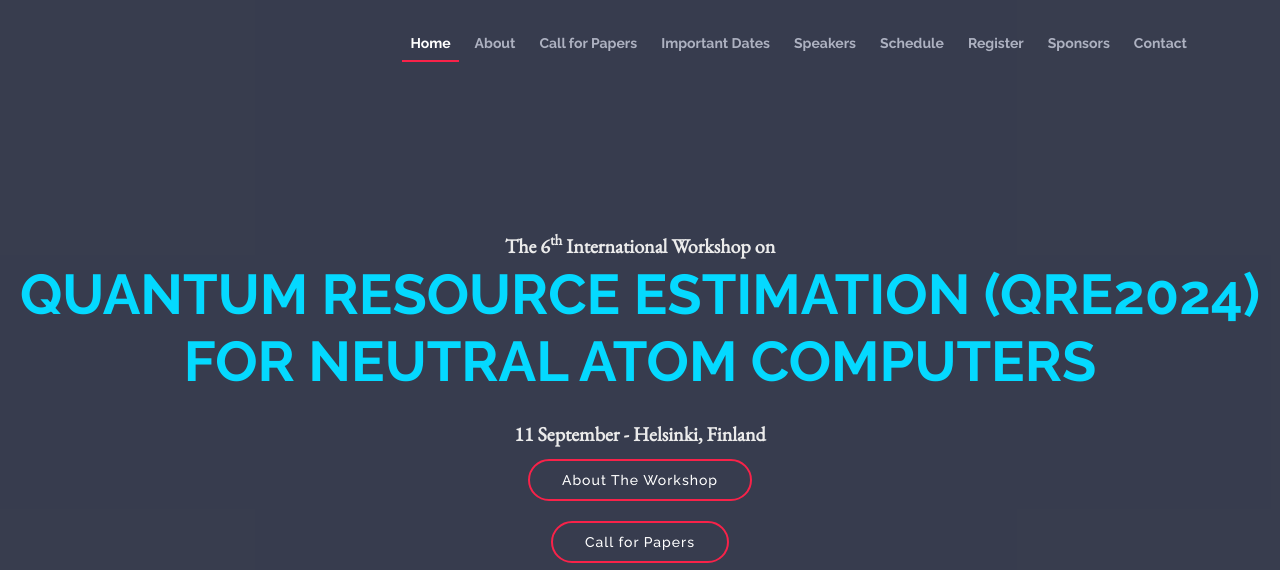
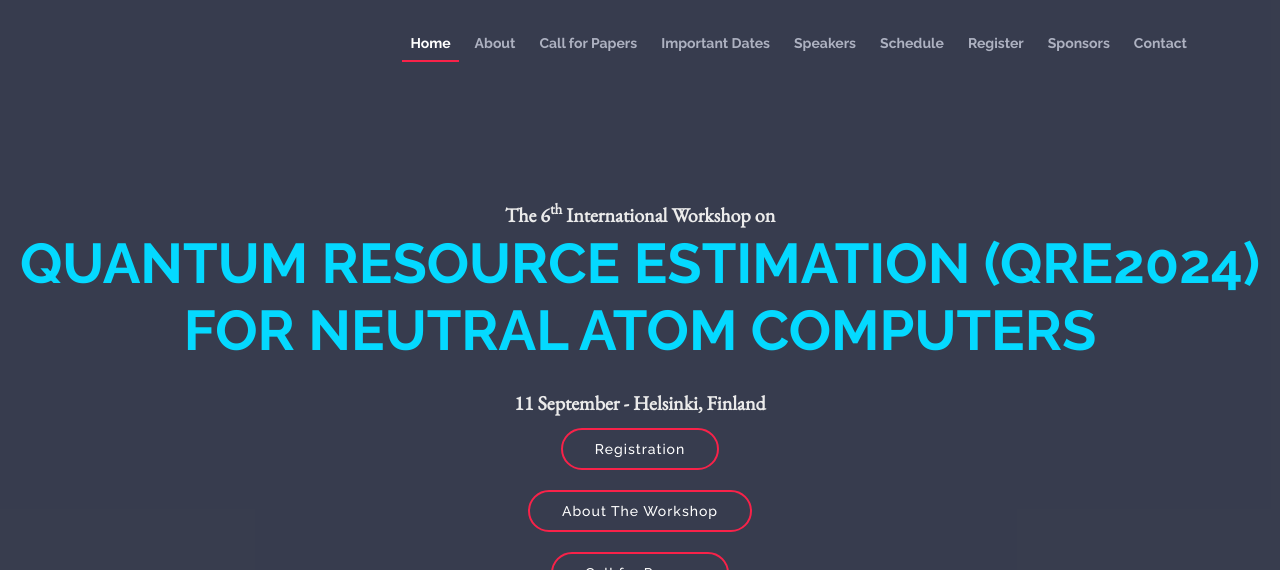
Before and after one commit to quantumresource/workshop2024, a plain HTML site: page index.html in a window 1280 px wide. Shown: the top 570 px of the page. Drawn offline with nearby package versions, Linux system fonts and the light colour scheme.

Commit message:
registration

```diff
--- a/index.html
+++ b/index.html
@@ -96,15 +96,17 @@
       <!-- <a href="https://www.youtube.com/watch?v=jDDaplaOz7Q" class="venobox play-btn mb-4" data-vbtype="video" -->
         <!-- data-autoplay="true"></a> -->
 
-	  <!--<p class="mb-0 pb-0" style="color:orange"> Announcements:
+	  <!-- <p class="mb-0 pb-0" style="color:orange">  -->
+      <!-- <a href=https://forms.gle/BUsDqDz8nqjccyJN9 target="_blank">Registration is open!</a> -->
+      <!-- Announcements:
         <ol style="color:yellow">
-                <li><b>Schedule has been updated</b></li>
-                <li><b>Takes place in "Canary 3" room.</b></li>
-        </ol>
-	  </p>-->
+                <li><b></b></li>
+        </ol> -->
+	  <!-- </p> -->
 
+    <a href="https://forms.gle/BUsDqDz8nqjccyJN9" class="about-btn scrollto" target="_blank">Registration</a>
 	  <a href="#about" class="about-btn scrollto">About The Workshop</a>
-      <a href="#cfp" class="about-btn scrollto">Call for Papers</a>
+    <a href="#cfp" class="about-btn scrollto">Call for Papers</a>
       <!-- <a href="#importantdates" class="about-btn scrollto">Important Dates</a> -->
 
 
```
